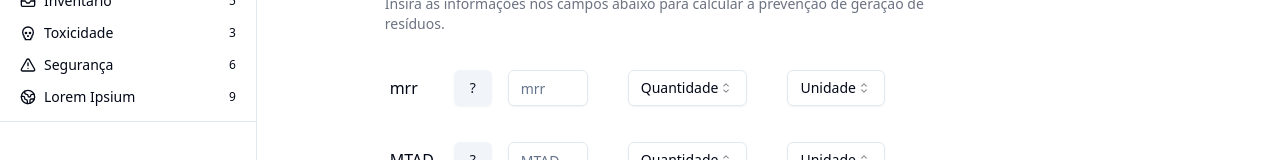
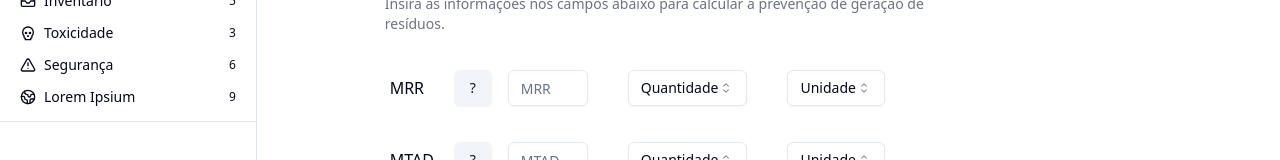
Before and after one commit to Cauatn/scasys, a React (Vite) app: page /ppwg in a window 1280 px wide. Shown: the part 185-345 px from the top of the page. Built offline with nearby package versions, Linux system fonts and the light colour scheme.

Commit message:
Fix label and placeholder capitalization in TenaPPWG Page component

```diff
--- a/src/routes/10aPPWG/Page.tsx
+++ b/src/routes/10aPPWG/Page.tsx
@@ -62,7 +62,7 @@ export default function TenaPPWG() {
 
           <div className="flex w-full flex-1 flex-col flex-wrap items-center gap-4 sm:flex sm:flex-row sm:justify-center">
             <div className="flex items-center">
-              <Label className="w-16">mrr</Label>
+              <Label className="w-16">MRR</Label>
               <div>
                 <Button variant="secondary">?</Button>
               </div>
@@ -71,7 +71,7 @@ export default function TenaPPWG() {
               <div className="flex-col space-y-4 sm:flex sm:flex-row sm:gap-10 sm:space-y-0">
                 <Input
                   id="mrr"
-                  placeholder="mrr"
+                  placeholder="MRR"
                   className="w-52 sm:w-20"
                   required
                   {...register("mrr")}
```
